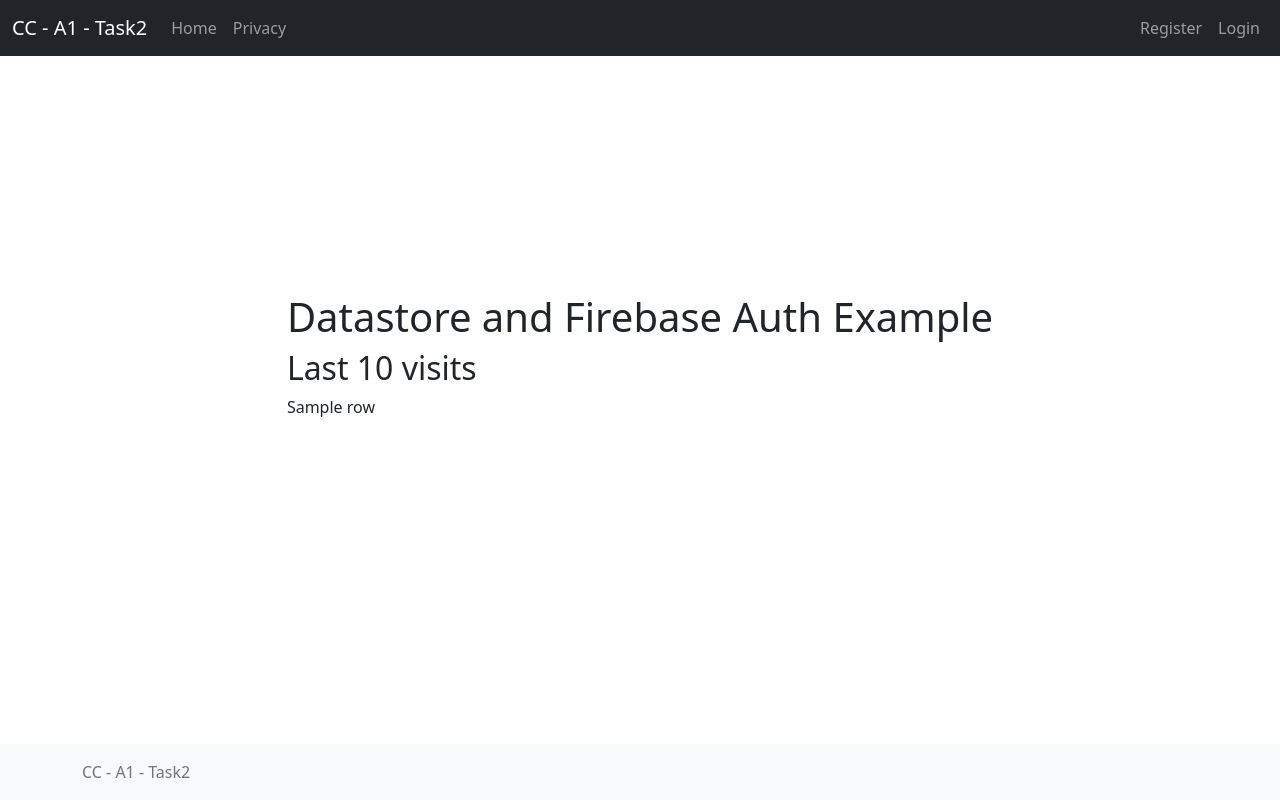
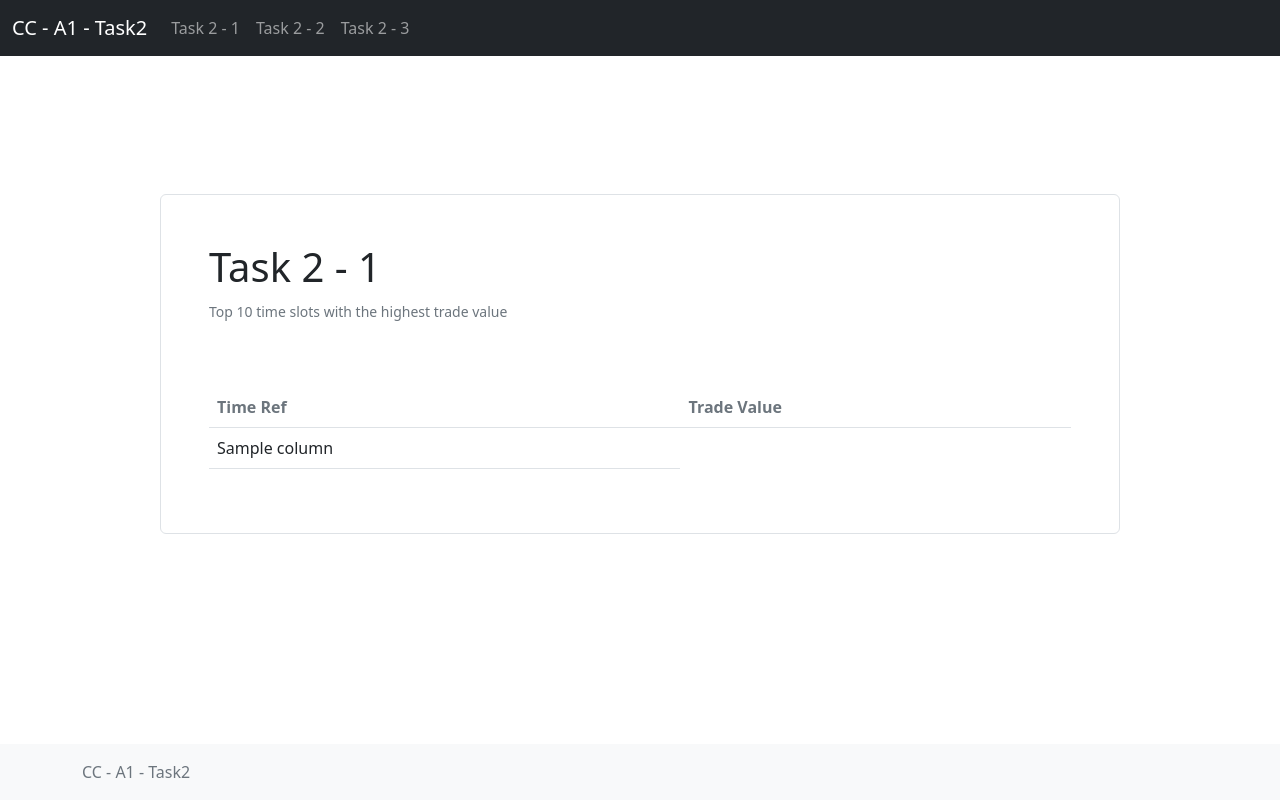
Before and after one commit to ary-na/cc-a1-task2, a Flask app: template task2/templates/index.html in a window 1280 px wide. Run offline with Flask 2, Linux system fonts and the light colour scheme; the template is opened without the code that fills it: most values are stand-ins (such as "Sample title", 1, 10 or a date in 2020).

Commit message:
Implemented task 2.1

```diff
--- a/task2/main.py
+++ b/task2/main.py
@@ -19,24 +19,79 @@ import datetime
 from flask import Flask, render_template
 from google.cloud import bigquery
 
+# Code sourced and adapted from:
+
+# [2] cherba, S. Ramey, D. Duck and peterh, "How to use GOOGLE_APPLICATION_CREDENTIALS with gcloud on a server?",
+# Server Fault, 2022. [Online]. Available: https://serverfault.com/questions/848580/how-to-use-google-application
+# -credentials-with-gcloud-on-a-server. [Accessed: 14- Sep- 2022].
+
 import os
 os.environ["GOOGLE_APPLICATION_CREDENTIALS"] = "/Users/ariannajafiyamchelo/Desktop/cc-a1-task2-362308-054849c295bb.json"
 
 app = Flask(__name__)
 
 
+# Code sourced and adapted from:
+
+# [3] M. Berlyant, "Get sum of max per user", Stack Overflow, 2022. [Online]. Available:
+# https://stackoverflow.com/questions/53286810/get-sum-of-max-per-user#53286904. [Accessed: 14- Sep- 2022].
+
+# [4] notnoop, "SQL - How to find the highest number in a column?", Stack Overflow, 2022. [Online]. Available:
+# https://stackoverflow.com/questions/1547125/sql-how-to-find-the-highest-number-in-a-column. [Accessed: 14- Sep-
+# 2022].
+
+# [5] "Aggregate functions  |  BigQuery  |  Google Cloud", Google Cloud,
+# 2022. [Online]. Available: https://cloud.google.com/bigquery/docs/reference/standard-sql/aggregate_functions. [
+# Accessed: 14- Sep- 2022].
+
+# [6] S. Geron, "How do I fix the error "select list expression [...] references which is neither grouped nor
+# aggregated" in BigQuery?", Stack Overflow, 2022. [Online]. Available:
+# https://stackoverflow.com/questions/67195989/how-do-i-fix-the-error-select-list-expression-references-which-is
+# -neither. [Accessed: 14- Sep- 2022].
+
+# [7] "BigQuery API Client Libraries  |  Google Cloud", Google Cloud, 2022. [Online]. Available:
+# https://cloud.google.com/bigquery/docs/reference/libraries#linux-or-macos. [Accessed: 14- Sep- 2022].
+
 @app.route('/')
 def root():
-
     client = bigquery.Client()
 
     query = """
-        SELECT * FROM cc-a1-task2-362308.task2_dataset.country_classification LIMIT 10
+    SELECT
+  time_ref,
+  MAX(trade_value) AS trade_value
+FROM (
+  SELECT
+    time_ref,
+    SUM(value) AS `trade_value`
+  FROM
+    `cc-a1-task2-362308.task2_dataset.gsquarterlySeptember20`
+  WHERE
+    account = "Exports"
+    OR account = "Imports"
+  GROUP BY
+    time_ref)
+GROUP BY
+  time_ref
+ORDER BY
+  trade_value DESC
+LIMIT
+  10
     """
 
     query_job = client.query(query)
 
-    return render_template('index.html', result=query_job)
+    return render_template('index.html', rows=query_job, i=0)
+
+
+@app.route('/task22')
+def task22():
+    return render_template('task22.html')
+
+
+@app.route('/task23')
+def task23():
+    return render_template('task23.html')
 
 
 if __name__ == '__main__':
--- a/task2/templates/base.html
+++ b/task2/templates/base.html
@@ -34,12 +34,9 @@
             </button>
             <div class="collapse navbar-collapse" id="navbarCollapse">
                 <ul class="navbar-nav me-auto mb-2 mb-md-0">
-                    <li class="nav-item"><a class="nav-link" aria-current="page" href="#">Home</a></li>
-                    <li class="nav-item"><a class="nav-link" href="#">Privacy</a></li>
-                </ul>
-                <ul class="navbar-nav ms-auto mb-2 mb-md-0">
-                    <li class="nav-item"><a class="nav-link" href="#">Register</a></li>
-                    <li class="nav-item"><a class="nav-link" href="#">Login</a></li>
+                    <li class="nav-item"><a class="nav-link" aria-current="page" href="/">Task 2 - 1</a></li>
+                    <li class="nav-item"><a class="nav-link" href="/task22">Task 2 - 2</a></li>
+                    <li class="nav-item"><a class="nav-link" href="/task23">Task 2 - 3</a></li>
                 </ul>
             </div>
         </div>
--- a/task2/templates/index.html
+++ b/task2/templates/index.html
@@ -1,13 +1,43 @@
+<!--
+
+# Code sourced and adapted from:
+# [1] C. Macrae and Rupert, "Nested For Loop in Jinja2", Stack Overflow, 2022. [Online]. Available:
+# https://stackoverflow.com/questions/34584426/nested-for-loop-in-jinja2#43479868. [Accessed: 14- Sep- 2022].
+
+-->
+
 {% extends "base.html" %}
 {% block title %}CC - A1 - Task2{% endblock %}
 {% block content %}
 
-    <div>
-        <h1>Datastore and Firebase Auth Example</h1>
+    <div class="d-flex flex-column border rounded w-75">
+        <div class="p-xl-5">
+            <h1>Task 2 - 1</h1>
+            <p>
+                <small class="text-muted">Top 10 time slots with the highest trade value</small>
+            </p>
+        </div>
 
-        <h2>Last 10 visits</h2>
-        {% for row in result %}
-            <p>{{ row }}</p>
-        {% endfor %}
+        <div class="row px-xl-5 pb-xl-5">
+            <div class="col">
+                <table class="table">
+                    <thead class="text-muted">
+                    <tr>
+                        <th scope="col">Time Ref</th>
+                        <th scope="col">Trade Value</th>
+                    </tr>
+                    </thead>
+                    <tbody class="align-baseline">
+                    {% for row in rows %}
+                        <tr>
+                            {% for column in row %}
+                                <td>{{ column }}</td>
+                            {% endfor %}
+                        </tr>
+                    {% endfor %}
+                    </tbody>
+                </table>
+            </div>
+        </div>
     </div>
 {% endblock %}
```
Also changed, not shown: task2/templates/task22.html (added, +35 -0 lines), task2/templates/task23.html (added, +35 -0 lines).
